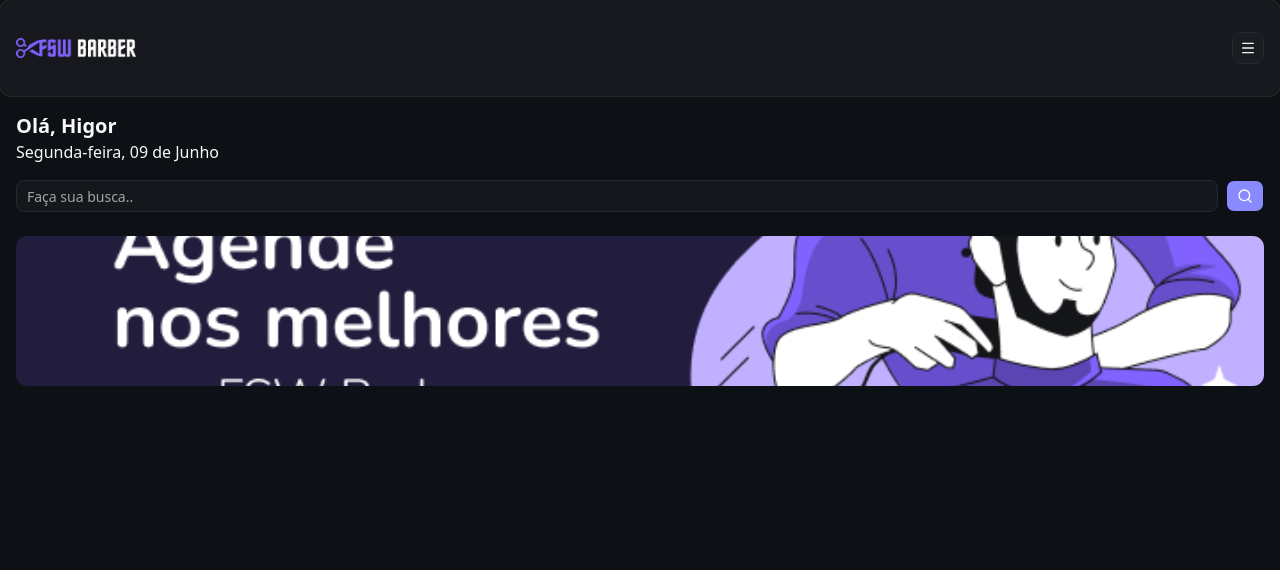
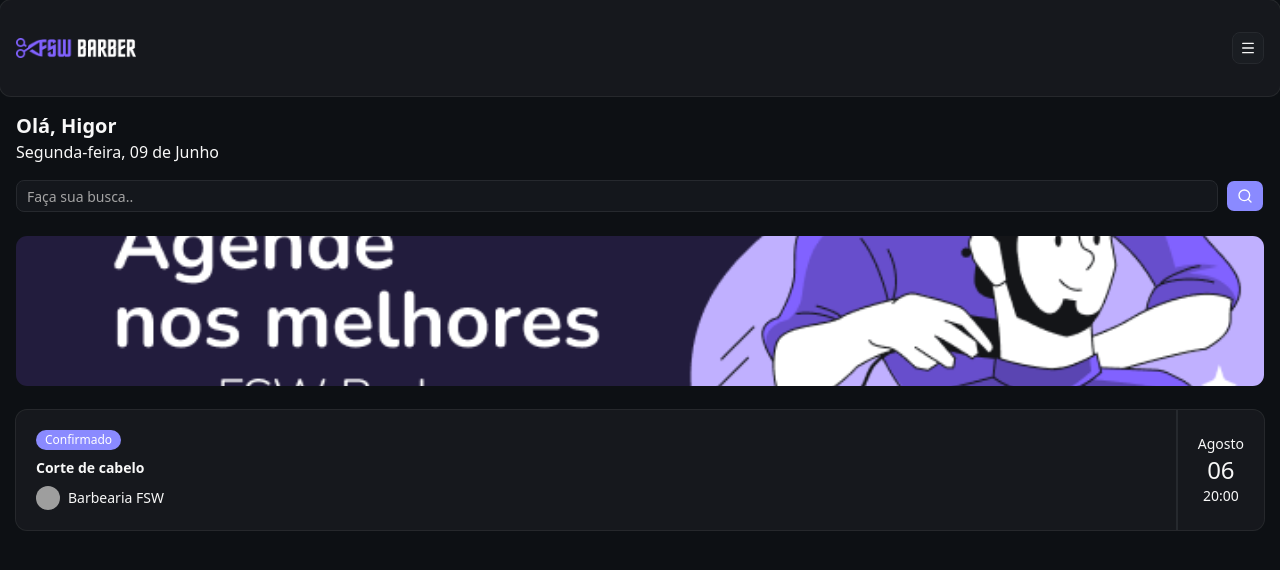
Before and after one commit to higorpalamin/barber-saas, a Next.js app: page / in a window 1280 px wide. Shown: the top 570 px of the page. Built offline with nearby package versions, Linux system fonts and the light colour scheme; grey boxes are pictures that could not be loaded.

Commit message:
feat: add booking item

```diff
--- /dev/null
+++ b/app/_components/ui/avatar.tsx
@@ -0,0 +1,109 @@
+"use client"
+
+import * as React from "react"
+import { Avatar as AvatarPrimitive } from "@base-ui/react/avatar"
+
+import { cn } from "@/app/_lib/utils"
+
+function Avatar({
+  className,
+  size = "default",
+  ...props
+}: AvatarPrimitive.Root.Props & {
+  size?: "default" | "sm" | "lg"
+}) {
+  return (
+    <AvatarPrimitive.Root
+      data-slot="avatar"
+      data-size={size}
+      className={cn(
+        "group/avatar after:border-border relative flex size-8 shrink-0 rounded-full select-none after:absolute after:inset-0 after:rounded-full after:border after:mix-blend-darken data-[size=lg]:size-10 data-[size=sm]:size-6 dark:after:mix-blend-lighten",
+        className,
+      )}
+      {...props}
+    />
+  )
+}
+
+function AvatarImage({ className, ...props }: AvatarPrimitive.Image.Props) {
+  return (
+    <AvatarPrimitive.Image
+      data-slot="avatar-image"
+      className={cn(
+        "aspect-square size-full rounded-full object-cover",
+        className,
+      )}
+      {...props}
+    />
+  )
+}
+
+function AvatarFallback({
+  className,
+  ...props
+}: AvatarPrimitive.Fallback.Props) {
+  return (
+    <AvatarPrimitive.Fallback
+      data-slot="avatar-fallback"
+      className={cn(
+        "bg-muted text-muted-foreground flex size-full items-center justify-center rounded-full text-sm group-data-[size=sm]/avatar:text-xs",
+        className,
+      )}
+      {...props}
+    />
+  )
+}
+
+function AvatarBadge({ className, ...props }: React.ComponentProps<"span">) {
+  return (
+    <span
+      data-slot="avatar-badge"
+      className={cn(
+        "bg-primary text-primary-foreground ring-background absolute right-0 bottom-0 z-10 inline-flex items-center justify-center rounded-full bg-blend-color ring-2 select-none",
+        "group-data-[size=sm]/avatar:size-2 group-data-[size=sm]/avatar:[&>svg]:hidden",
+        "group-data-[size=default]/avatar:size-2.5 group-data-[size=default]/avatar:[&>svg]:size-2",
+        "group-data-[size=lg]/avatar:size-3 group-data-[size=lg]/avatar:[&>svg]:size-2",
+        className,
+      )}
+      {...props}
+    />
+  )
+}
+
+function AvatarGroup({ className, ...props }: React.ComponentProps<"div">) {
+  return (
+    <div
+      data-slot="avatar-group"
+      className={cn(
+        "group/avatar-group *:data-[slot=avatar]:ring-background flex -space-x-2 *:data-[slot=avatar]:ring-2",
+        className,
+      )}
+      {...props}
+    />
+  )
+}
+
+function AvatarGroupCount({
+  className,
+  ...props
+}: React.ComponentProps<"div">) {
+  return (
+    <div
+      data-slot="avatar-group-count"
+      className={cn(
+        "bg-muted text-muted-foreground ring-background relative flex size-8 shrink-0 items-center justify-center rounded-full text-sm ring-2 group-has-data-[size=lg]/avatar-group:size-10 group-has-data-[size=sm]/avatar-group:size-6 [&>svg]:size-4 group-has-data-[size=lg]/avatar-group:[&>svg]:size-5 group-has-data-[size=sm]/avatar-group:[&>svg]:size-3",
+        className,
+      )}
+      {...props}
+    />
+  )
+}
+
+export {
+  Avatar,
+  AvatarImage,
+  AvatarFallback,
+  AvatarGroup,
+  AvatarGroupCount,
+  AvatarBadge,
+}
--- /dev/null
+++ b/app/_components/ui/badge.tsx
@@ -0,0 +1,52 @@
+import { mergeProps } from "@base-ui/react/merge-props"
+import { useRender } from "@base-ui/react/use-render"
+import { cva, type VariantProps } from "class-variance-authority"
+
+import { cn } from "@/app/_lib/utils"
+
+const badgeVariants = cva(
+  "group/badge inline-flex h-5 w-fit shrink-0 items-center justify-center gap-1 overflow-hidden rounded-4xl border border-transparent px-2 py-0.5 text-xs font-medium whitespace-nowrap transition-all focus-visible:border-ring focus-visible:ring-[3px] focus-visible:ring-ring/50 has-data-[icon=inline-end]:pr-1.5 has-data-[icon=inline-start]:pl-1.5 aria-invalid:border-destructive aria-invalid:ring-destructive/20 dark:aria-invalid:ring-destructive/40 [&>svg]:pointer-events-none [&>svg]:size-3!",
+  {
+    variants: {
+      variant: {
+        default: "bg-primary text-primary-foreground [a]:hover:bg-primary/80",
+        secondary:
+          "bg-secondary text-secondary-foreground [a]:hover:bg-secondary/80",
+        destructive:
+          "bg-destructive/10 text-destructive focus-visible:ring-destructive/20 dark:bg-destructive/20 dark:focus-visible:ring-destructive/40 [a]:hover:bg-destructive/20",
+        outline:
+          "border-border text-foreground [a]:hover:bg-muted [a]:hover:text-muted-foreground",
+        ghost:
+          "hover:bg-muted hover:text-muted-foreground dark:hover:bg-muted/50",
+        link: "text-primary underline-offset-4 hover:underline",
+      },
+    },
+    defaultVariants: {
+      variant: "default",
+    },
+  },
+)
+
+function Badge({
+  className,
+  variant = "default",
+  render,
+  ...props
+}: useRender.ComponentProps<"span"> & VariantProps<typeof badgeVariants>) {
+  return useRender({
+    defaultTagName: "span",
+    props: mergeProps<"span">(
+      {
+        className: cn(badgeVariants({ variant }), className),
+      },
+      props,
+    ),
+    render,
+    state: {
+      slot: "badge",
+      variant,
+    },
+  })
+}
+
+export { Badge, badgeVariants }
--- a/app/page.tsx
+++ b/app/page.tsx
@@ -3,6 +3,9 @@
 import { Button } from "./_components/ui/button"
 import { Input } from "./_components/ui/input"
 import Image from "next/image"
+import { Card, CardContent } from "./_components/ui/card"
+import { Badge } from "./_components/ui/badge"
+import { Avatar, AvatarImage } from "./_components/ui/avatar"
 
 export default function Home() {
   return (
@@ -29,6 +32,29 @@
             className="rounded-xl object-cover"
           />
         </div>
+
+        <Card className="mt-6 p-0">
+          <CardContent className="flex justify-between p-0">
+            {/* esquerda */}
+            <div className="flex flex-col gap-2 py-5 pl-5">
+              <Badge className="w-fit">Confirmado</Badge>
+              <h3 className="font-semibold">Corte de cabelo</h3>
+              <div className="flex items-center gap-2">
+                <Avatar className="h-6 w-6">
+                  <AvatarImage src="https://utfs.io/f/c97a2dc9-cf62-468b-a851-bfd2bdde775f-16p.png" />
+                </Avatar>
+                <p className="text-sm">Barbearia FSW</p>
+              </div>
+            </div>
+
+            {/* direita */}
+            <div className="flex flex-col items-center justify-center border-l-2 border-solid px-5">
+              <p className="text-sm">Agosto</p>
+              <p className="text-2xl">06</p>
+              <p className="text-sm">20:00</p>
+            </div>
+          </CardContent>
+        </Card>
       </div>
     </div>
   )
```
